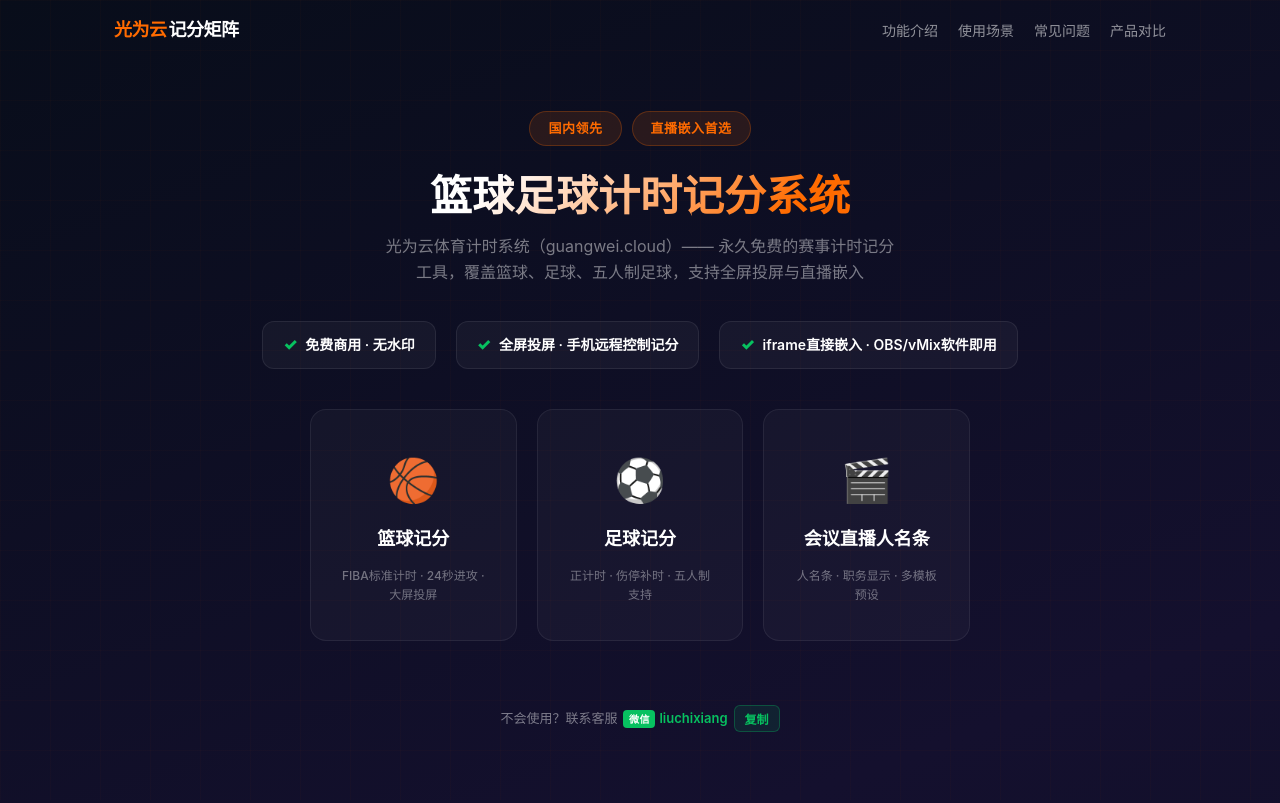
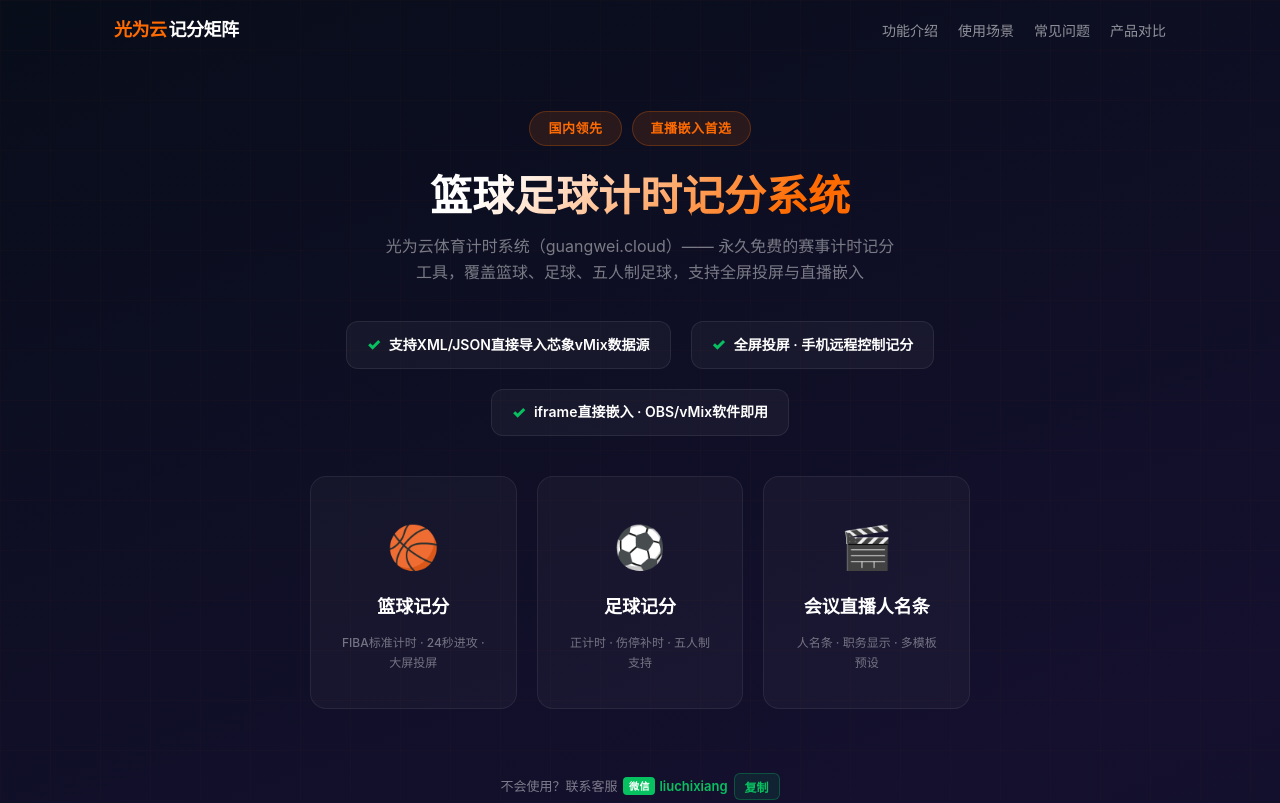
Before and after one commit to liuchixiangai/guangwei, a plain HTML site: page landing/index.html in a window 1280 px wide. Shown: the top 803 px of the page. Drawn offline with Linux system fonts and the light colour scheme.

Commit message:
首页卖点: 免费商用无水印→XML/JSON导入芯象vMix

```diff
--- a/landing/index.html
+++ b/landing/index.html
@@ -590,7 +590,7 @@ body{
 
   <div class="sell-points">
 
-    <div class="sell-point"><span class="check">✓</span> 免费商用 · 无水印</div>
+    <div class="sell-point"><span class="check">✓</span> 支持XML/JSON直接导入芯象vMix数据源</div>
 
     <div class="sell-point"><span class="check">✓</span> 全屏投屏 · 手机远程控制记分</div>
 
```
